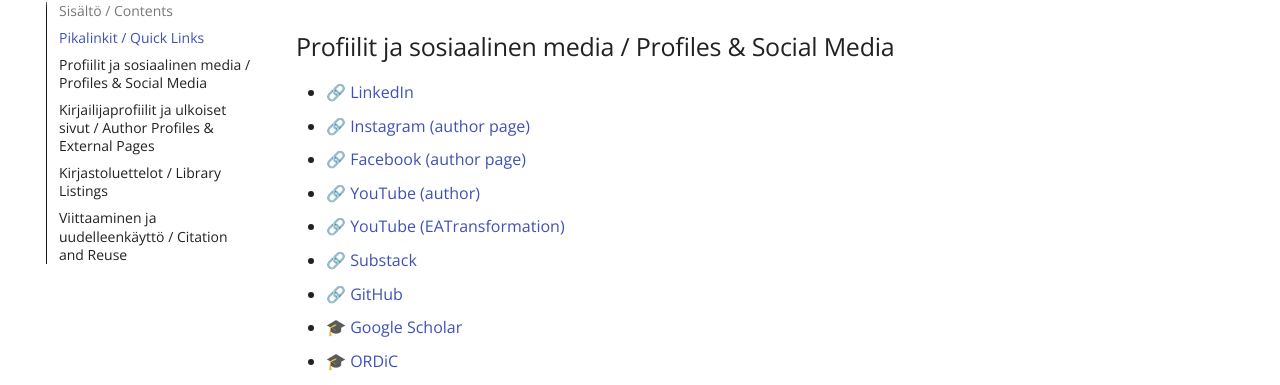
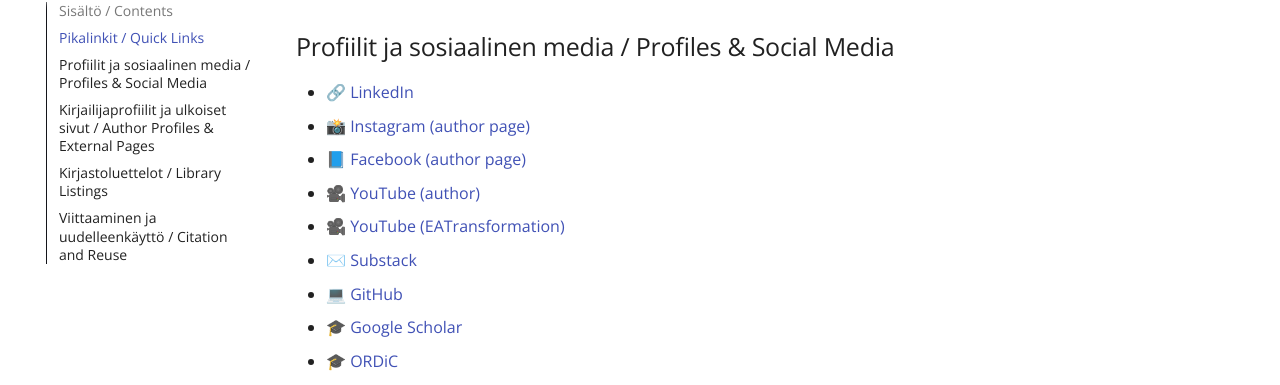
Before and after one commit to eetuniemiphd/eetuniemi, an MkDocs documentation site: the page built from docs/index.md, in a window 1280 px wide and 900 px high, scrolled down 1171 px. Shown: the part 145-530 px from the top of the window. Built offline with MkDocs 1.6.1 and Material for MkDocs 9.7.7, drawn with Linux system fonts in a browser that asks for light colours; comment, search, counter and statistics services are not loaded.

```diff
--- a/docs/index.md
+++ b/docs/index.md
@@ -39,12 +39,12 @@
 ## Profiilit ja sosiaalinen media / Profiles & Social Media
 
 - 🔗 [LinkedIn](https://www.linkedin.com/in/eetuniemiphd)
-- 🔗 [Instagram (author page)](https://www.instagram.com/eetuniemi.author)
-- 🔗 [Facebook (author page)](https://www.facebook.com/profile.php?id=61577058500196)
-- 🔗 [YouTube (author)](https://www.youtube.com/@eetuniemiphd)
-- 🔗 [YouTube (EATransformation)](https://www.youtube.com/@eatransformation)
-- 🔗 [Substack](https://substack.com/@eetuniemi)
-- 🔗 [GitHub](https://github.com/eetuniemiphd)
+- 📸 [Instagram (author page)](https://www.instagram.com/eetuniemi.author)
+- 📘 [Facebook (author page)](https://www.facebook.com/profile.php?id=61577058500196)
+- 🎥 [YouTube (author)](https://www.youtube.com/@eetuniemiphd)
+- 🎥 [YouTube (EATransformation)](https://www.youtube.com/@eatransformation)
+- ✉️ [Substack](https://substack.com/@eetuniemi)
+- 💻 [GitHub](https://github.com/eetuniemiphd)
 - 🎓 [Google Scholar](https://scholar.google.com/citations?user=Fng415gAAAAJi)
 - 🎓 [ORDiC](https://orcid.org/0000-0002-2359-0336)
 - 🎓 [Academia](https://independent.academia.edu/EetuNiemi)
```
